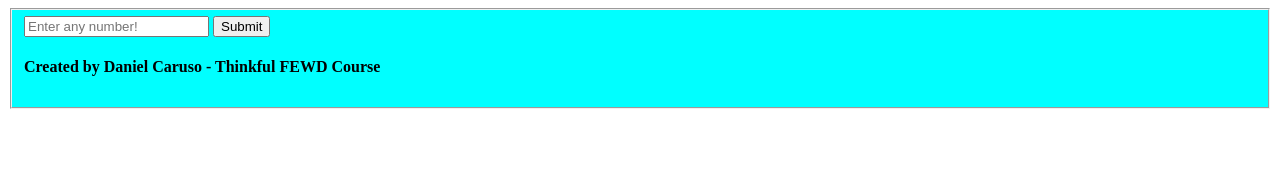
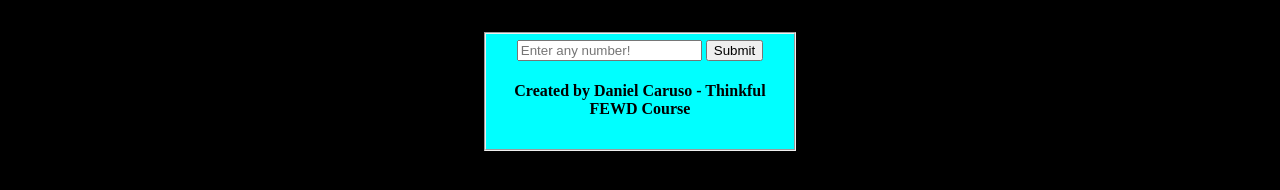
Before and after one commit to dcaruso19/Fizz-Buzz, a plain HTML site: page index.html in a window 1280 px wide. Drawn offline with nearby package versions, Linux system fonts and the light colour scheme.

Commit message:
changed some css

```diff
--- a/index.html
+++ b/index.html
@@ -7,9 +7,9 @@
 	<script src="./app.js"></script>
 </head>
 
-<body>
-	<form action="#">
- 		<fieldset style="background:aqua;">
+<body style="background:black">
+	<form action="#" style="width: 25%; margin-left: auto; margin-right: auto;margin-top: 2rem;">
+ 		<fieldset style="background:aqua;text-align: center;">
  			<input id="query" type="text" placeholder="Enter any number!" />
  			<input id="submit" type="submit" />
  			<span style="color: red;font-weight:bold"></span>
@@ -17,7 +17,7 @@
  		</fieldset>
 
  	</form>
-	<section></section>
+	<section style="text-align:center;width: 24.7%;background: #CFCFCF;margin-left: auto;margin-right: auto;"></section>
 
 </body>
 
```
